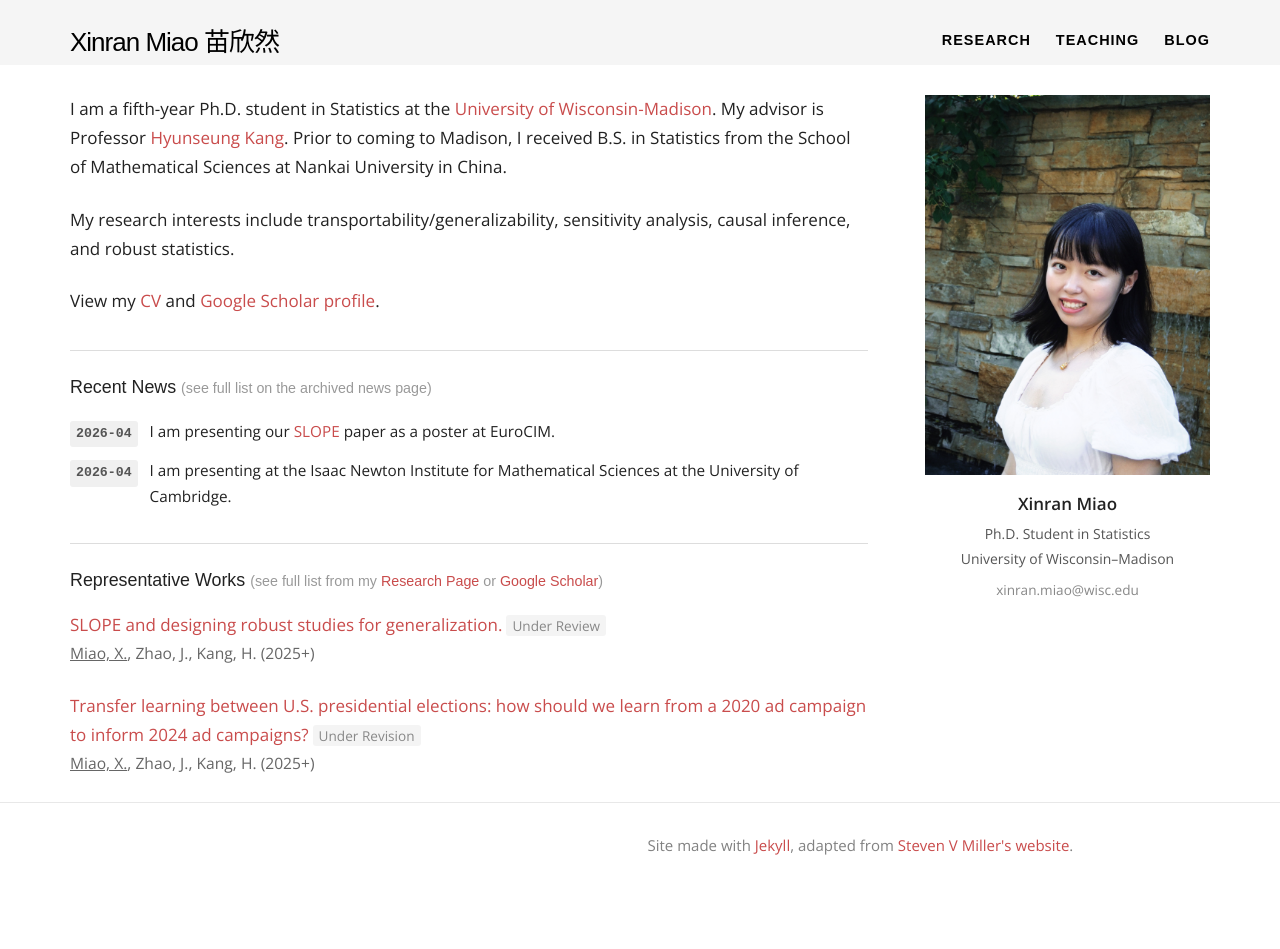
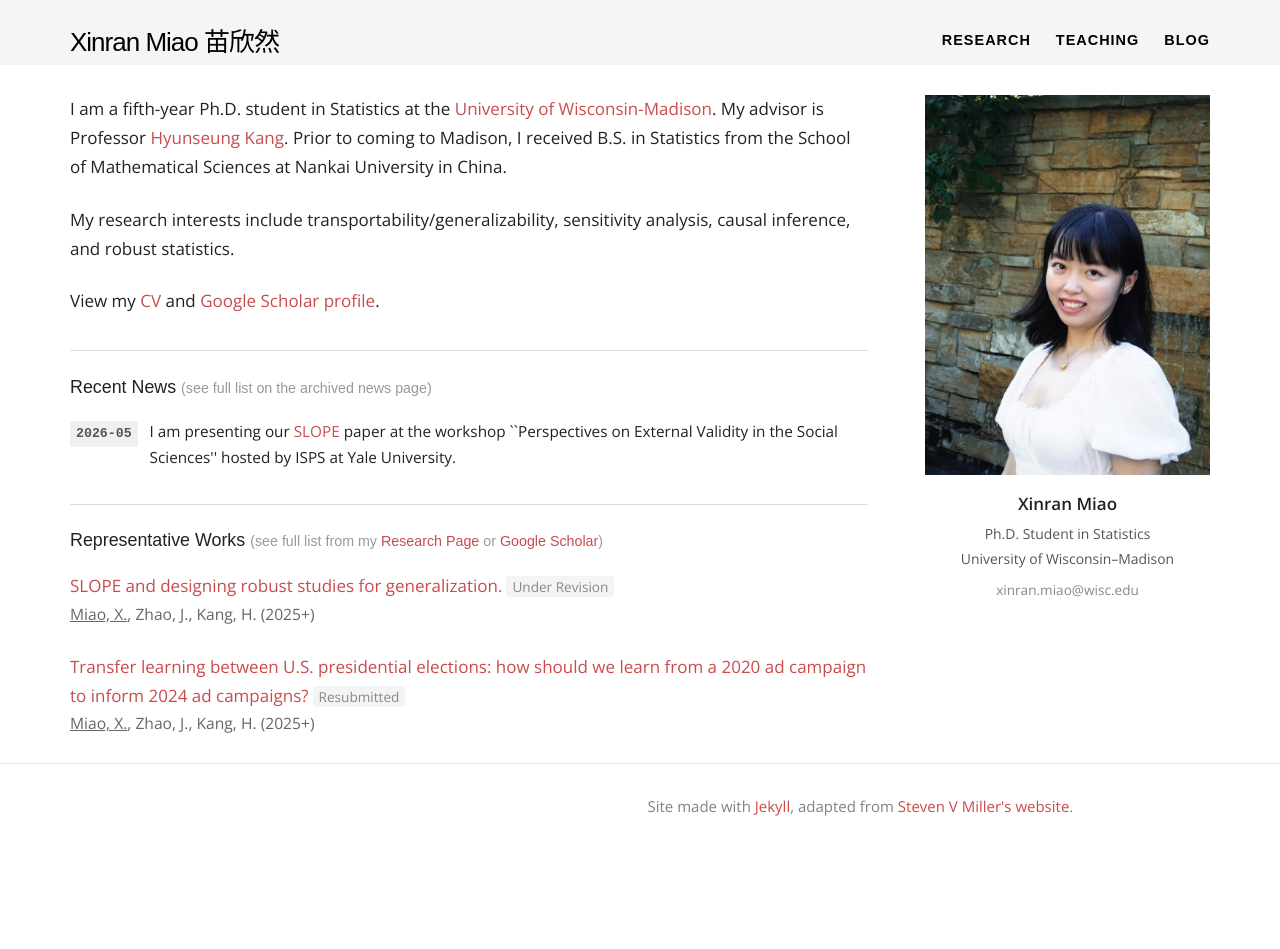
Before and after one commit to XinranMiao/XinranMiao.github.io, a Jekyll site: the page built from index.html, in a window 1280 px wide. Built offline with Jekyll 4.4.1, drawn with Linux system fonts in a browser that asks for light colours; nearby versions of some CDN libraries; some web fonts are replaced; comment, search, counter and statistics services are not loaded; after the commit the page ends 909 px from its top, so only the background shows below that.

Commit message:
minor update

```diff
--- a/index.html
+++ b/index.html
@@ -160,10 +160,7 @@ hr.section-rule {
     </span>
   </h2>
   <ul class="news-list">
-
-    <li><span class="news-date">2026-04</span><span>I am presenting our <a href="https://www.arxiv.org/abs/2510.01577">SLOPE</a> paper as a poster at EuroCIM.</span></li>
-     <li><span class="news-date">2026-04</span><span>I am presenting at the Isaac Newton Institute for Mathematical Sciences at the University of Cambridge.</span></li>
-
+    <li><span class="news-date">2026-05</span><span>I am presenting our <a href="https://www.arxiv.org/abs/2510.01577">SLOPE</a> paper at the workshop ``Perspectives on External Validity in the Social Sciences'' hosted by ISPS at Yale University.</span></li>
 </ul>
 </div>
 
@@ -176,11 +173,11 @@ hr.section-rule {
   </span>
 </h2>
   <div class="paper-entry">
-    <div><a class="paper-title" href="https://www.arxiv.org/abs/2510.01577">SLOPE and designing robust studies for generalization.</a><span class="paper-status">Under Review</span></div>
+    <div><a class="paper-title" href="https://www.arxiv.org/abs/2510.01577">SLOPE and designing robust studies for generalization.</a><span class="paper-status">Under Revision</span></div>
     <div class="paper-authors"><u>Miao, X.</u>, Zhao, J., Kang, H. (2025+)</div>
   </div>
   <div class="paper-entry">
-    <div><a class="paper-title" href="https://www.arxiv.org/abs/2411.01100">Transfer learning between U.S. presidential elections: how should we learn from a 2020 ad campaign to inform 2024 ad campaigns?</a><span class="paper-status">Under Revision</span></div>
+    <div><a class="paper-title" href="https://www.arxiv.org/abs/2411.01100">Transfer learning between U.S. presidential elections: how should we learn from a 2020 ad campaign to inform 2024 ad campaigns?</a><span class="paper-status">Resubmitted</span></div>
     <div class="paper-authors"><u>Miao, X.</u>, Zhao, J., Kang, H. (2025+)</div>
   </div>
 </div>
--- a/news.html
+++ b/news.html
@@ -48,6 +48,7 @@ title: News
 <h2>News</h2>
 
 <ul class="news-list">
+  <li><span class="news-date">2026-05</span><span>I am presenting our <a href="https://www.arxiv.org/abs/2510.01577">SLOPE</a> paper at the workshop ``Perspectives on External Validity in the Social Sciences'' hosted by ISPS at Yale University.</span></li>
   <li><span class="news-date">2026-04</span><span>I am presenting our paper on <a href="https://www.arxiv.org/abs/2510.01577">SLOPE and designing robust studies for generalization</a> as a poster at EuroCIM.</span></li>
   <li><span class="news-date">2026-04</span><span>I am presenting at the Isaac Newton Institute for Mathematical Sciences at the University of Cambridge.</span></li>
   <li><span class="news-date">2025-10</span><span>Our paper on <a href="https://www.arxiv.org/abs/2510.01577">SLOPE and designing robust studies for generalization</a> is available on arXiv.</span></li>
```
